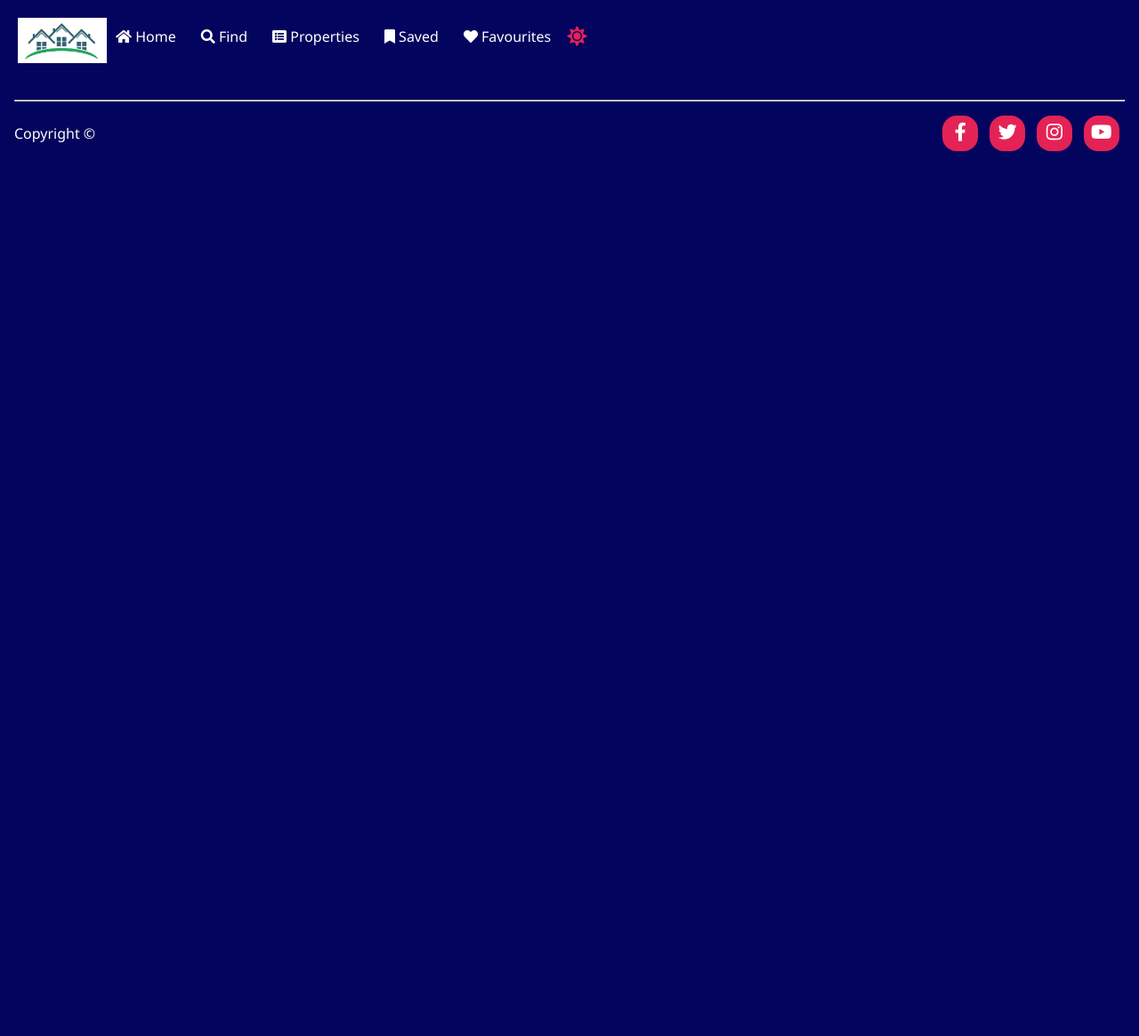
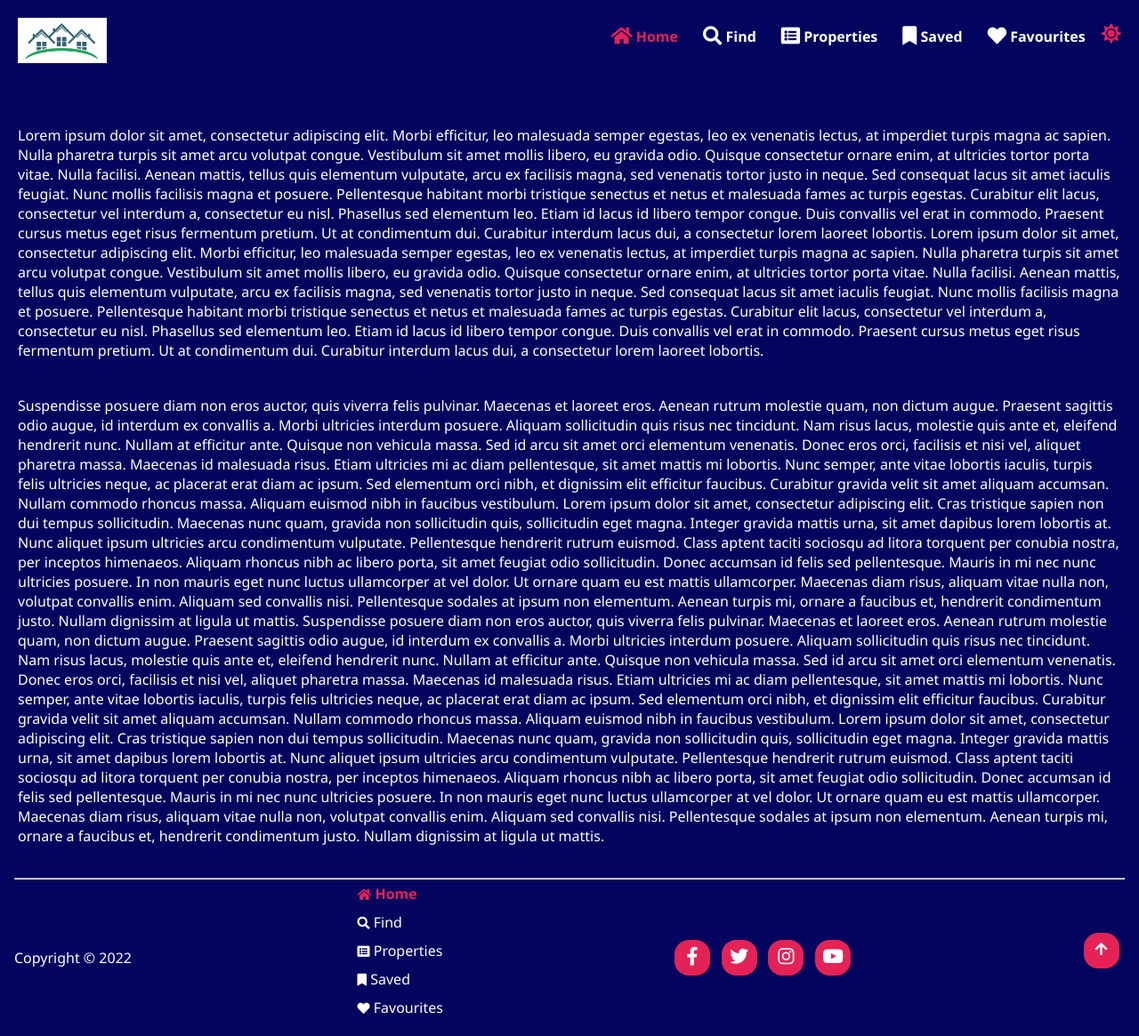
Before and after one commit to PeshalaPerera/real-estate, a PHP site: page /home.html in a window 1280 px wide. Shown: the whole page at 89% size. Before the commit the page ends 170 px from the top, so only its background shows below. Run offline with PHP 8.4, Linux system fonts and the light colour scheme.

Commit message:
page structure updated

```diff
--- a/css/styles.css
+++ b/css/styles.css
@@ -7,6 +7,7 @@
     --color-nav-1: #ffffff;
     --color-content-1: #03045E;
     --color-content-2: #E42256FF;
+    --color-content-3: rgb(255, 255, 255);
 }
 
 .light-mode {
@@ -16,6 +17,7 @@
     --color-nav-1: #03045E;
     --color-content-1: #ffffff;
     --color-content-2: #E42256FF;
+    --color-content-3: rgb(0, 0, 0);
 }
 
 /* Theme switcher */
@@ -43,10 +45,18 @@
 .controls .controls-wrapper {
     display: flex;
     gap: 0.5em;
+    font-weight: bold;
 }
 
 .controls-wrapper .active-btn {
-    /* background-color: var(--color-content-1); */
+    font-weight: bold;
+    color: var(--color-content-2);
+    transition: all 0.4s ease-in-out;
+}
+
+.footer-controls .active-btn {
+    font-weight: bold;
+    color: var(--color-content-2);
     transition: all 0.4s ease-in-out;
 }
 
@@ -85,6 +95,7 @@ p {
 header {
     display: flex;
     padding: 20px;
+    justify-content: space-between;
 }
 
 header figure img {
@@ -110,7 +121,7 @@ header figure img {
 }
 
 .site-footer .copyright-text time {
-    color: var(--color-content-1);
+    color: var( --color-white);
 }
 
 .site-footer .contact-icon {
@@ -146,3 +157,29 @@ header figure img {
     justify-content: center;
     font-size: 1.3rem;
 }
+
+/* back to top icon */
+.site-footer .back-to-top-icon {
+    background-color: var(--color-content-2);
+    cursor: pointer;
+    width: 40px;
+    height: 40px;
+    border-radius: 40%;
+    margin: 0 0.4rem;
+    transition: all 0.4s ease-in-out;
+}
+
+.site-footer .back-to-top-icon a {
+    display: flex;
+    align-items: center;
+    justify-content: center;
+}
+
+.site-footer .footer-controls ul li a {
+    padding: 5px;
+}
+
+section {
+    padding: 20px;
+    color: var(--color-content-3);
+}
--- a/home.html
+++ b/home.html
@@ -24,7 +24,97 @@
       <!--NAVIGATION BAR -->
       <div id="navigation"></div>
     </header>
-    <section></section>
+    <a id="top"></a>
+    <section>
+      <p>
+        Lorem ipsum dolor sit amet, consectetur adipiscing elit. Morbi
+        efficitur, leo malesuada semper egestas, leo ex venenatis lectus, at
+        imperdiet turpis magna ac sapien. Nulla pharetra turpis sit amet arcu
+        volutpat congue. Vestibulum sit amet mollis libero, eu gravida odio.
+        Quisque consectetur ornare enim, at ultricies tortor porta vitae. Nulla
+        facilisi. Aenean mattis, tellus quis elementum vulputate, arcu ex
+        facilisis magna, sed venenatis tortor justo in neque. Sed consequat
+        lacus sit amet iaculis feugiat. Nunc mollis facilisis magna et posuere.
+        Pellentesque habitant morbi tristique senectus et netus et malesuada
+        fames ac turpis egestas. Curabitur elit lacus, consectetur vel interdum
+        a, consectetur eu nisl. Phasellus sed elementum leo. Etiam id lacus id
+        libero tempor congue. Duis convallis vel erat in commodo. Praesent
+        cursus metus eget risus fermentum pretium. Ut at condimentum dui.
+        Curabitur interdum lacus dui, a consectetur lorem laoreet lobortis.
+        Lorem ipsum dolor sit amet, consectetur adipiscing elit. Morbi
+        efficitur, leo malesuada semper egestas, leo ex venenatis lectus, at
+        imperdiet turpis magna ac sapien. Nulla pharetra turpis sit amet arcu
+        volutpat congue. Vestibulum sit amet mollis libero, eu gravida odio.
+        Quisque consectetur ornare enim, at ultricies tortor porta vitae. Nulla
+        facilisi. Aenean mattis, tellus quis elementum vulputate, arcu ex
+        facilisis magna, sed venenatis tortor justo in neque. Sed consequat
+        lacus sit amet iaculis feugiat. Nunc mollis facilisis magna et posuere.
+        Pellentesque habitant morbi tristique senectus et netus et malesuada
+        fames ac turpis egestas. Curabitur elit lacus, consectetur vel interdum
+        a, consectetur eu nisl. Phasellus sed elementum leo. Etiam id lacus id
+        libero tempor congue. Duis convallis vel erat in commodo. Praesent
+        cursus metus eget risus fermentum pretium. Ut at condimentum dui.
+        Curabitur interdum lacus dui, a consectetur lorem laoreet lobortis.
+      </p>
+    </section>
+    <section>
+      <p>
+        Suspendisse posuere diam non eros auctor, quis viverra felis pulvinar.
+        Maecenas et laoreet eros. Aenean rutrum molestie quam, non dictum augue.
+        Praesent sagittis odio augue, id interdum ex convallis a. Morbi
+        ultricies interdum posuere. Aliquam sollicitudin quis risus nec
+        tincidunt. Nam risus lacus, molestie quis ante et, eleifend hendrerit
+        nunc. Nullam at efficitur ante. Quisque non vehicula massa. Sed id arcu
+        sit amet orci elementum venenatis. Donec eros orci, facilisis et nisi
+        vel, aliquet pharetra massa. Maecenas id malesuada risus. Etiam
+        ultricies mi ac diam pellentesque, sit amet mattis mi lobortis. Nunc
+        semper, ante vitae lobortis iaculis, turpis felis ultricies neque, ac
+        placerat erat diam ac ipsum. Sed elementum orci nibh, et dignissim elit
+        efficitur faucibus. Curabitur gravida velit sit amet aliquam accumsan.
+        Nullam commodo rhoncus massa. Aliquam euismod nibh in faucibus
+        vestibulum. Lorem ipsum dolor sit amet, consectetur adipiscing elit.
+        Cras tristique sapien non dui tempus sollicitudin. Maecenas nunc quam,
+        gravida non sollicitudin quis, sollicitudin eget magna. Integer gravida
+        mattis urna, sit amet dapibus lorem lobortis at. Nunc aliquet ipsum
+        ultricies arcu condimentum vulputate. Pellentesque hendrerit rutrum
+        euismod. Class aptent taciti sociosqu ad litora torquent per conubia
+        nostra, per inceptos himenaeos. Aliquam rhoncus nibh ac libero porta,
+        sit amet feugiat odio sollicitudin. Donec accumsan id felis sed
+        pellentesque. Mauris in mi nec nunc ultricies posuere. In non mauris
+        eget nunc luctus ullamcorper at vel dolor. Ut ornare quam eu est mattis
+        ullamcorper. Maecenas diam risus, aliquam vitae nulla non, volutpat
+        convallis enim. Aliquam sed convallis nisi. Pellentesque sodales at
+        ipsum non elementum. Aenean turpis mi, ornare a faucibus et, hendrerit
+        condimentum justo. Nullam dignissim at ligula ut mattis.
+        Suspendisse posuere diam non eros auctor, quis viverra felis pulvinar.
+        Maecenas et laoreet eros. Aenean rutrum molestie quam, non dictum augue.
+        Praesent sagittis odio augue, id interdum ex convallis a. Morbi
+        ultricies interdum posuere. Aliquam sollicitudin quis risus nec
+        tincidunt. Nam risus lacus, molestie quis ante et, eleifend hendrerit
+        nunc. Nullam at efficitur ante. Quisque non vehicula massa. Sed id arcu
+        sit amet orci elementum venenatis. Donec eros orci, facilisis et nisi
+        vel, aliquet pharetra massa. Maecenas id malesuada risus. Etiam
+        ultricies mi ac diam pellentesque, sit amet mattis mi lobortis. Nunc
+        semper, ante vitae lobortis iaculis, turpis felis ultricies neque, ac
+        placerat erat diam ac ipsum. Sed elementum orci nibh, et dignissim elit
+        efficitur faucibus. Curabitur gravida velit sit amet aliquam accumsan.
+        Nullam commodo rhoncus massa. Aliquam euismod nibh in faucibus
+        vestibulum. Lorem ipsum dolor sit amet, consectetur adipiscing elit.
+        Cras tristique sapien non dui tempus sollicitudin. Maecenas nunc quam,
+        gravida non sollicitudin quis, sollicitudin eget magna. Integer gravida
+        mattis urna, sit amet dapibus lorem lobortis at. Nunc aliquet ipsum
+        ultricies arcu condimentum vulputate. Pellentesque hendrerit rutrum
+        euismod. Class aptent taciti sociosqu ad litora torquent per conubia
+        nostra, per inceptos himenaeos. Aliquam rhoncus nibh ac libero porta,
+        sit amet feugiat odio sollicitudin. Donec accumsan id felis sed
+        pellentesque. Mauris in mi nec nunc ultricies posuere. In non mauris
+        eget nunc luctus ullamcorper at vel dolor. Ut ornare quam eu est mattis
+        ullamcorper. Maecenas diam risus, aliquam vitae nulla non, volutpat
+        convallis enim. Aliquam sed convallis nisi. Pellentesque sodales at
+        ipsum non elementum. Aenean turpis mi, ornare a faucibus et, hendrerit
+        condimentum justo. Nullam dignissim at ligula ut mattis.
+      </p>
+    </section>
     <!--FOOTER -->
     <div id="footer"></div>
     <script src="js/script.js"></script>
```
Also changed, not shown: app.js (deleted, +0 -141 lines), favourites.html (+11 -1 lines), find.html (+11 -1 lines), js/script.js (+104 -12 lines), properties.html (+11 -1 lines), saved.html (+11 -1 lines).
